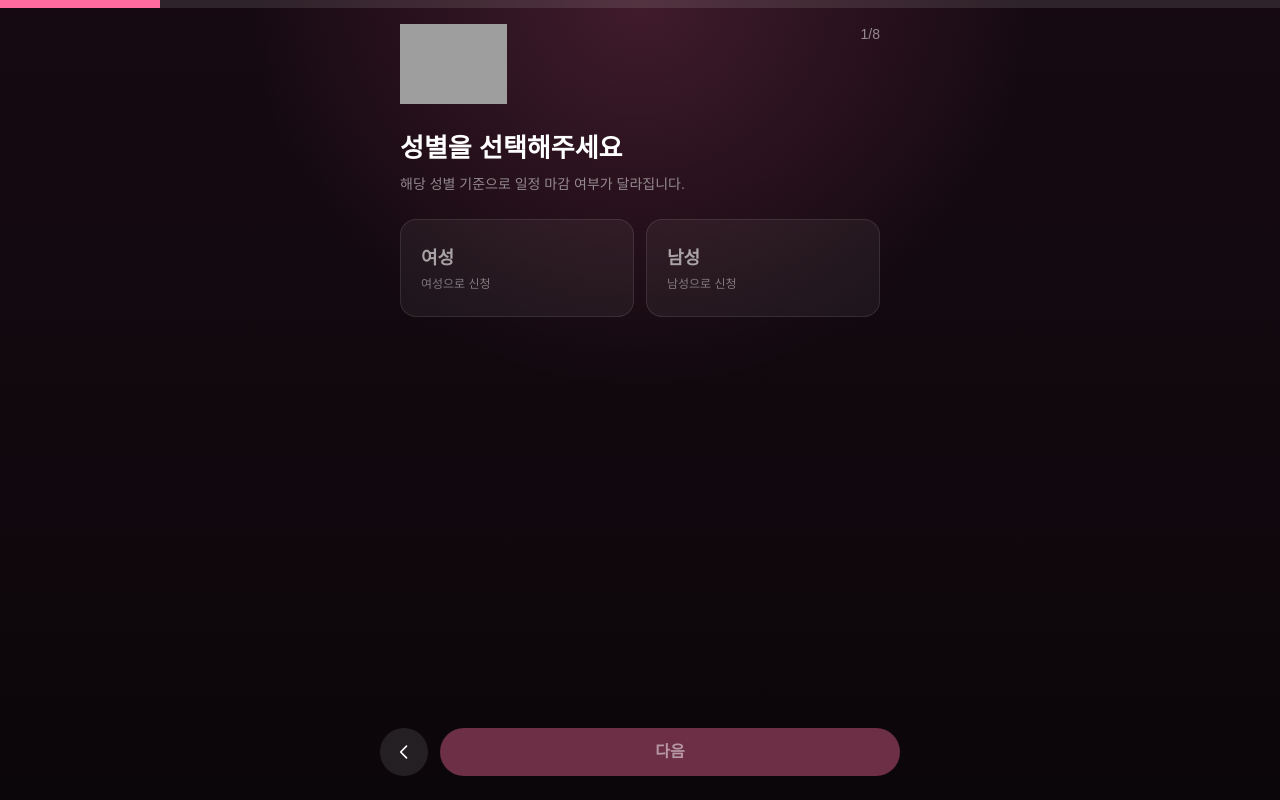
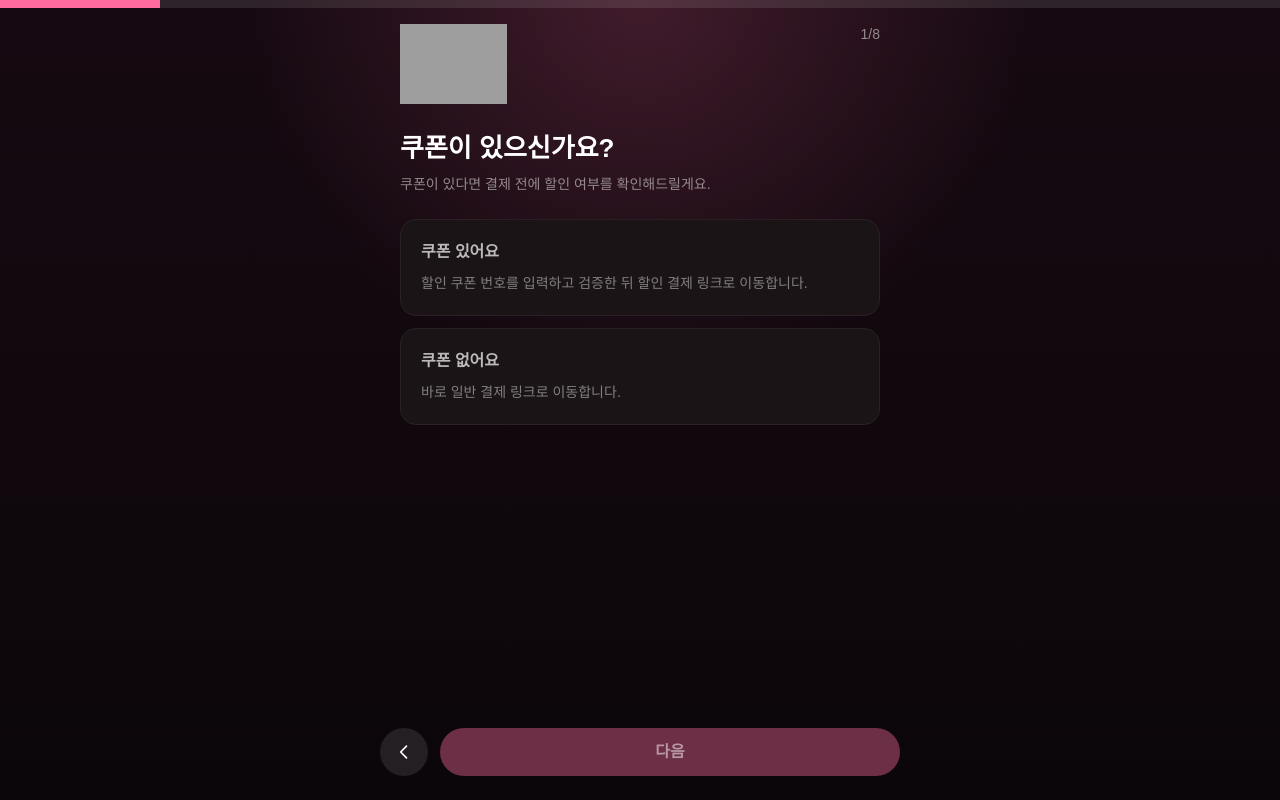
Before and after one commit to neofrigate/ssobig-home, a Next.js app: page /offline/11namme/apply in a window 1280 px wide. Built offline with nearby package versions, Linux system fonts and the light colour scheme; no server answers; grey boxes are pictures that could not be loaded.

Commit message:
Reorder day nammae coupon flow

```diff
--- a/src/app/offline/11namme/page.tsx
+++ b/src/app/offline/11namme/page.tsx
@@ -572,9 +572,7 @@ const ElevenNammePage = () => {
                 쿠폰이 적용돼요
               </h2>
               <p className="mt-4 text-sm leading-relaxed text-white/75">
-                지금 일일남매 신청하시면 쿠폰{" "}
-                <span className="font-bold text-[#FFB1D4]">{couponCode}</span>가
-                적용됩니다.
+                지금 일일남매 신청하시면 쿠폰이 적용됩니다.
               </p>
               <div className="mt-6 rounded-2xl border border-white/10 bg-white/[0.04] px-4 py-4">
                 <p className="text-[11px] font-semibold tracking-[0.18em] text-white/35">
--- a/src/components/day-nammae/apply/LoveBuddiesApplyFlow.tsx
+++ b/src/components/day-nammae/apply/LoveBuddiesApplyFlow.tsx
@@ -83,9 +83,15 @@ interface SubmitResponseMeta {
   parseError: string;
 }
 
-const TOTAL_BASE_STEPS = 7;
-const COUPON_CHOICE_STEP = 8;
-const COUPON_CODE_STEP = 9;
+const COUPON_CHOICE_STEP = 1;
+const COUPON_CODE_STEP = 2;
+const GENDER_STEP = 3;
+const SCHEDULE_STEP = 4;
+const PROFILE_STEP = 5;
+const PHOTO_STEP = 6;
+const APPROVAL_STEP = 7;
+const MARKETING_STEP = 8;
+const NOTICE_STEP = 9;
 const MAX_PHOTO_FILE_SIZE_BYTES = 4 * 1024 * 1024;
 const MAX_PHOTO_FILE_SIZE_LABEL = "4MB";
 const MAX_PHOTO_DIMENSION = 1600;
@@ -139,15 +145,15 @@ const INITIAL_SUBMIT_STATE: SubmitState = {
 };
 
 const STEP_CONFIG: Record<number, { title: string; description: string }> = {
-  1: { title: "성별을 선택해주세요", description: "해당 성별 기준으로 일정 마감 여부가 달라집니다." },
-  2: { title: "일정을 선택해주세요", description: "참여하고 싶은 일정을 골라주세요." },
-  3: { title: "신청서를 작성해주세요", description: "프로필 정보를 입력해주세요." },
-  4: { title: "사진을 등록해주세요", description: "본인의 매력이 잘 드러나는 사진 한 장을 올려주세요." },
-  5: { title: "승인 기준을 확인해주세요", description: "신청 전 꼭 확인해야 하는 내용이에요." },
-  6: { title: "마케팅 동의를 확인해주세요", description: "촬영 및 콘텐츠 활용에 대한 안내예요." },
-  7: { title: "주의 사항을 확인해주세요", description: "참여 전 꼭 알아두셔야 할 사항이에요." },
-  8: { title: "쿠폰이 있으신가요?", description: "쿠폰이 있다면 결제 전에 할인 여부를 확인해드릴게요." },
-  9: { title: "쿠폰 번호를 입력해주세요", description: "쿠폰 확인이 완료되면 할인 결제 링크로 안내됩니다." },
+  1: { title: "쿠폰이 있으신가요?", description: "쿠폰이 있다면 결제 전에 할인 여부를 확인해드릴게요." },
+  2: { title: "쿠폰 번호를 입력해주세요", description: "쿠폰 확인이 완료되면 할인 결제 링크로 안내됩니다." },
+  3: { title: "성별을 선택해주세요", description: "해당 성별 기준으로 일정 마감 여부가 달라집니다." },
+  4: { title: "일정을 선택해주세요", description: "참여하고 싶은 일정을 골라주세요." },
+  5: { title: "신청서를 작성해주세요", description: "프로필 정보를 입력해주세요." },
+  6: { title: "사진을 등록해주세요", description: "본인의 매력이 잘 드러나는 사진 한 장을 올려주세요." },
+  7: { title: "승인 기준을 확인해주세요", description: "신청 전 꼭 확인해야 하는 내용이에요." },
+  8: { title: "마케팅 동의를 확인해주세요", description: "촬영 및 콘텐츠 활용에 대한 안내예요." },
+  9: { title: "주의 사항을 확인해주세요", description: "참여 전 꼭 알아두셔야 할 사항이에요." },
 };
 
 function buildSubmitErrorMessage(supportCode?: string) {
@@ -824,6 +830,27 @@ export default function LoveBuddiesApplyFlow({
     return () => URL.revokeObjectURL(previewUrl);
   }, [formValues.photo]);
 
+  useEffect(() => {
+    if (!normalizedInitialCouponCode) {
+      return;
+    }
+
+    setFormValues((current) => {
+      if (
+        current.couponCode === normalizedInitialCouponCode &&
+        current.hasCoupon === true
+      ) {
+        return current;
+      }
+
+      return {
+        ...current,
+        hasCoupon: true,
+        couponCode: normalizedInitialCouponCode,
+      };
+    });
+  }, [normalizedInitialCouponCode]);
+
   const closeFlow = () => {
     if (mode === "page") {
       router.push("/offline/11namme");
@@ -911,14 +938,14 @@ export default function LoveBuddiesApplyFlow({
     });
     setFormError("");
     setShowFieldErrors(false);
-    setCurrentStep(2);
+    setCurrentStep(SCHEDULE_STEP);
   };
 
   const handleScheduleSelect = (scheduleLabel: string) => {
     setFormValues((current) => ({ ...current, schedule: scheduleLabel }));
     setFormError("");
     setShowFieldErrors(false);
-    setCurrentStep(3);
+    setCurrentStep(PROFILE_STEP);
   };
 
   const handleBirthYearSelect = (year: string) => {
@@ -992,34 +1019,18 @@ export default function LoveBuddiesApplyFlow({
     }
   };
 
-  const totalSteps = formValues.hasCoupon === true ? COUPON_CODE_STEP : COUPON_CHOICE_STEP;
-  const isLastStep = currentStep === totalSteps;
+  const totalSteps = formValues.hasCoupon === true ? NOTICE_STEP : NOTICE_STEP - 1;
+  const displayStep =
+    formValues.hasCoupon === false && currentStep > COUPON_CODE_STEP
+      ? currentStep - 1
+      : currentStep;
+  const isLastStep = displayStep === totalSteps;
 
   const canProceed = (() => {
     switch (currentStep) {
-      case 1:
-        return formValues.gender !== "";
-      case 2:
-        return formValues.schedule !== "";
-      case 3:
-        return (
-          formValues.name.trim() !== "" &&
-          formValues.birthYear !== "" &&
-          formValues.height.trim() !== "" &&
-          formValues.phone.replace(/\D/g, "").length === 11 &&
-          formValues.traits.trim() !== ""
-        );
-      case 4:
-        return formValues.photo !== null && !isOptimizingPhoto;
-      case 5:
-        return agreements[0];
-      case 6:
-        return agreements[1];
-      case 7:
-        return agreements[2];
-      case 8:
+      case COUPON_CHOICE_STEP:
         return formValues.hasCoupon !== null;
-      case 9:
+      case COUPON_CODE_STEP:
         return (
           couponValidationStatus === "valid" &&
           Boolean(validatedCoupon) &&
@@ -1028,6 +1039,26 @@ export default function LoveBuddiesApplyFlow({
               normalizeDayNammeCouponCode(formValues.couponCode)
             )
         );
+      case GENDER_STEP:
+        return formValues.gender !== "";
+      case SCHEDULE_STEP:
+        return formValues.schedule !== "";
+      case PROFILE_STEP:
+        return (
+          formValues.name.trim() !== "" &&
+          formValues.birthYear !== "" &&
+          formValues.height.trim() !== "" &&
+          formValues.phone.replace(/\D/g, "").length === 11 &&
+          formValues.traits.trim() !== ""
+        );
+      case PHOTO_STEP:
+        return formValues.photo !== null && !isOptimizingPhoto;
+      case APPROVAL_STEP:
+        return agreements[0];
+      case MARKETING_STEP:
+        return agreements[1];
+      case NOTICE_STEP:
+        return agreements[2];
       default:
         return false;
     }
@@ -1249,47 +1280,50 @@ export default function LoveBuddiesApplyFlow({
   };
 
   const handleNext = () => {
-    if (currentStep === 3 && !canProceed) {
+    if (currentStep === PROFILE_STEP && !canProceed) {
       setShowFieldErrors(true);
       return;
     }
 
-    if (currentStep === TOTAL_BASE_STEPS) {
-      trackEvent("DN_Step7_AcceptNotice");
-      setCurrentStep(COUPON_CHOICE_STEP);
-      setFormError("");
-      return;
-    }
-
     if (currentStep === COUPON_CHOICE_STEP) {
       if (formValues.hasCoupon === true) {
-        trackEvent("DN_Step8_SelectCoupon", { has_coupon: true });
+        trackEvent("DN_Step1_SelectCoupon", { has_coupon: true });
         setCurrentStep(COUPON_CODE_STEP);
         setFormError("");
         return;
       }
 
-      trackEvent("DN_Step8_SelectCoupon", { has_coupon: false });
-      void handleSubmit();
+      trackEvent("DN_Step1_SelectCoupon", { has_coupon: false });
+      setCurrentStep(GENDER_STEP);
+      setFormError("");
       return;
     }
 
     if (currentStep === COUPON_CODE_STEP) {
-      trackEvent("DN_Step9_ConfirmCoupon", {
+      trackEvent("DN_Step2_ConfirmCoupon", {
         code: validatedCoupon?.code || "",
         discount_label: validatedCoupon?.discount_label || "",
       });
+      setCurrentStep(GENDER_STEP);
+      setFormError("");
+      return;
+    }
+
+    if (currentStep === NOTICE_STEP) {
+      if (currentStep === NOTICE_STEP) {
+        trackEvent("DN_Step9_AcceptNotice");
+      }
       void handleSubmit();
       return;
     }
 
     const stepEvents: Record<number, () => void> = {
-      1: () => trackEvent("DN_Step1_SelectGender", { gender: formValues.gender }),
-      2: () => trackEvent("DN_Step2_SelectSchedule", { schedule: formValues.schedule }),
-      3: () => trackEvent("DN_Step3_CompleteProfile"),
-      4: () => trackEvent("DN_Step4_UploadPhoto"),
-      5: () => trackEvent("DN_Step5_AcceptApproval"),
-      6: () => trackEvent("DN_Step6_AcceptMarketing"),
+      3: () => trackEvent("DN_Step3_SelectGender", { gender: formValues.gender }),
+      4: () => trackEvent("DN_Step4_SelectSchedule", { schedule: formValues.schedule }),
+      5: () => trackEvent("DN_Step5_CompleteProfile"),
+      6: () => trackEvent("DN_Step6_UploadPhoto"),
+      7: () => trackEvent("DN_Step7_AcceptApproval"),
+      8: () => trackEvent("DN_Step8_AcceptMarketing"),
     };
     stepEvents[currentStep]?.();
 
@@ -1304,7 +1338,13 @@ export default function LoveBuddiesApplyFlow({
       return;
     }
 
-    setCurrentStep((step) => step - 1);
+    setCurrentStep((step) => {
+      if (!formValues.hasCoupon && step === GENDER_STEP) {
+        return COUPON_CHOICE_STEP;
+      }
+
+      return step - 1;
+    });
     setFormError("");
   };
 
@@ -1400,11 +1440,11 @@ export default function LoveBuddiesApplyFlow({
   return (
     <ApplyStepShell
       mode={mode}
-      currentStep={currentStep}
+      currentStep={displayStep}
       totalSteps={totalSteps}
       title={stepConfig.title}
       description={stepConfig.description}
-      canProceed={currentStep === 3 ? true : canProceed}
+      canProceed={currentStep === PROFILE_STEP ? true : canProceed}
       isSubmitting={submitState.status === "submitting"}
       isLastStep={isLastStep}
       onNext={handleNext}
@@ -1416,7 +1456,7 @@ export default function LoveBuddiesApplyFlow({
         </div>
       )}
 
-      {currentStep === 4 && photoNotice && (
+      {currentStep === PHOTO_STEP && photoNotice && (
         <div className="mb-4 rounded-xl border border-emerald-500/30 bg-emerald-500/10 px-4 py-3 text-sm text-emerald-200">
           {photoNotice}
         </div>
@@ -1446,69 +1486,14 @@ export default function LoveBuddiesApplyFlow({
         </div>
       )}
 
-      {currentStep === 1 && (
-        <StepGender gender={formValues.gender} onSelect={handleGenderSelect} />
-      )}
-
-      {currentStep === 2 && (
-        <StepSchedule
-          scheduleData={scheduleData}
-          isLoading={isLoadingSchedules}
-          gender={formValues.gender}
-          selectedSchedule={formValues.schedule}
-          onSelect={handleScheduleSelect}
-        />
-      )}
-
-      {currentStep === 3 && (
-        <StepProfile
-          formValues={formValues}
-          onValueChange={handleValueChange}
-          onBirthYearSelect={handleBirthYearSelect}
-          showErrors={showFieldErrors}
-        />
-      )}
-
-      {currentStep === 4 && (
-        <StepPhoto
-          photoPreviewUrl={photoPreviewUrl}
-          isOptimizing={isOptimizingPhoto}
-          onPhotoChange={handlePhotoChange}
-        />
-      )}
-
-      {currentStep === 5 && (
-        <StepAgreement
-          section={DAY_NAMMAE_NOTICE_SECTIONS[0]}
-          agreed={agreements[0]}
-          onAgreeChange={handleAgreementChange(0)}
-        />
-      )}
-
-      {currentStep === 6 && (
-        <StepAgreement
-          section={DAY_NAMMAE_NOTICE_SECTIONS[1]}
-          agreed={agreements[1]}
-          onAgreeChange={handleAgreementChange(1)}
-        />
-      )}
-
-      {currentStep === 7 && (
-        <StepAgreement
-          section={DAY_NAMMAE_NOTICE_SECTIONS[2]}
-          agreed={agreements[2]}
-          onAgreeChange={handleAgreementChange(2)}
-        />
-      )}
-
-      {currentStep === 8 && (
+      {currentStep === COUPON_CHOICE_STEP && (
         <StepCouponChoice
           hasCoupon={formValues.hasCoupon}
           onSelect={handleCouponChoice}
         />
       )}
 
-      {currentStep === 9 && (
+      {currentStep === COUPON_CODE_STEP && (
         <>
           <StepCouponCode
             couponCode={formValues.couponCode}
@@ -1531,6 +1516,61 @@ export default function LoveBuddiesApplyFlow({
           )}
         </>
       )}
+
+      {currentStep === GENDER_STEP && (
+        <StepGender gender={formValues.gender} onSelect={handleGenderSelect} />
+      )}
+
+      {currentStep === SCHEDULE_STEP && (
+        <StepSchedule
+          scheduleData={scheduleData}
+          isLoading={isLoadingSchedules}
+          gender={formValues.gender}
+          selectedSchedule={formValues.schedule}
+          onSelect={handleScheduleSelect}
+        />
+      )}
+
+      {currentStep === PROFILE_STEP && (
+        <StepProfile
+          formValues={formValues}
+          onValueChange={handleValueChange}
+          onBirthYearSelect={handleBirthYearSelect}
+          showErrors={showFieldErrors}
+        />
+      )}
+
+      {currentStep === PHOTO_STEP && (
+        <StepPhoto
+          photoPreviewUrl={photoPreviewUrl}
+          isOptimizing={isOptimizingPhoto}
+          onPhotoChange={handlePhotoChange}
+        />
+      )}
+
+      {currentStep === APPROVAL_STEP && (
+        <StepAgreement
+          section={DAY_NAMMAE_NOTICE_SECTIONS[0]}
+          agreed={agreements[0]}
+          onAgreeChange={handleAgreementChange(0)}
+        />
+      )}
+
+      {currentStep === MARKETING_STEP && (
+        <StepAgreement
+          section={DAY_NAMMAE_NOTICE_SECTIONS[1]}
+          agreed={agreements[1]}
+          onAgreeChange={handleAgreementChange(1)}
+        />
+      )}
+
+      {currentStep === NOTICE_STEP && (
+        <StepAgreement
+          section={DAY_NAMMAE_NOTICE_SECTIONS[2]}
+          agreed={agreements[2]}
+          onAgreeChange={handleAgreementChange(2)}
+        />
+      )}
     </ApplyStepShell>
   );
 }
```
